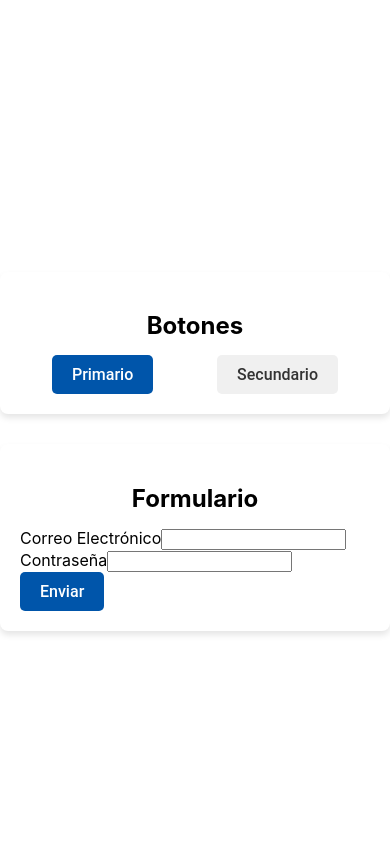
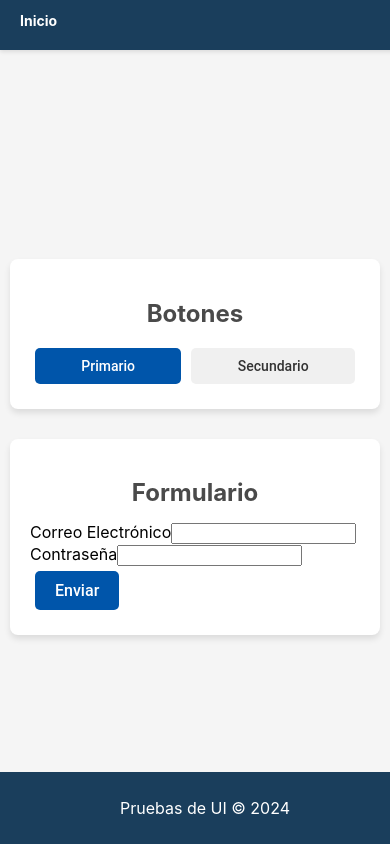
Before and after one commit to Olm72/frontend, a React (Create React App) app: page / in a window 390 px wide. Built offline with nearby package versions, Linux system fonts and the light colour scheme.

Commit message:
Añadidos componentes de manejo de errores (Error404, Error500), App.jsx y App.css

```diff
--- a/src/App.css
+++ b/src/App.css
@@ -1,3 +1,18 @@
+/* Variables globales de colores */
+:root {
+  --azul-marino: #1A3E5C;
+  --azul-claro: #4A90E2;
+  --gris-claro: #F5F5F5;
+  --gris-oscuro: #4A4A4A;
+  --verde-esmeralda: #3CB371;
+
+  /* Ajustes específicos */
+  --background-color: var(--gris-claro); /* Fondo general */
+  --primary-color: var(--azul-marino);  /* Encabezados y navegación */
+  --text-color: var(--gris-oscuro);     /* Texto secundario */
+}
+
+/* Contenedor principal */
 .app-container {
   display: flex;
   flex-direction: column;
@@ -5,11 +20,52 @@
   background-color: var(--background-color);
 }
 
+/* Header */
 .app-header {
-  background-color: var(--primary-color);
+  background-color: var(--primary-color); /* Azul marino */
   color: white;
+  padding: 10px 20px;
+  position: fixed; /* Fija el header en la parte superior */
+  top: 0;
+  left: 0;
+  width: 100%; /* Asegura que el header ocupe todo el ancho */
+  z-index: 1000; /* Hace que el header esté por encima de otros elementos */
+  display: flex;
+  align-items: center;
+  justify-content: space-between; /* Espacio entre contenido del header */
+  box-shadow: 0px 2px 4px rgba(0, 0, 0, 0.1); /* Sombra opcional */
+}
+
+.header-nav .nav-list {
+  display: flex;
+  list-style: none;
+  margin: 0;
+  padding: 0;
+}
+
+.header-nav .nav-list li {
+  margin-left: 20px;
+}
+
+.header-nav .nav-list li a {
+  color: white;
+  text-decoration: none;
+  font-size: 16px;
+  font-weight: bold;
+}
+
+.header-nav .nav-list li a:hover {
+  text-decoration: underline;
+}
+
+/* Contenido principal */
+.main-content {
+  flex: 1;
+  display: flex;
+  flex-direction: column;
   padding: 20px;
-  text-align: center;
+  margin-top: 60px; /* Deja espacio para el header */
+  overflow: auto;
 }
 
 .app-main {
@@ -42,11 +98,65 @@
 .button-group {
   display: flex;
   justify-content: space-around;
+  flex-wrap: wrap; /* Permite que los botones se ajusten */
 }
 
+button {
+  flex: 1 1 auto; /* Los botones se expanden proporcionalmente */
+  margin: 5px;
+}
+
+/* Footer */
 .app-footer {
-  background-color: var(--text-color);
+  background-color: var(--primary-color); /* Azul marino */
   color: white;
   text-align: center;
   padding: 10px;
+  position: fixed; /* Fija el footer en la parte inferior */
+  bottom: 0;
+  left: 0; /* Eliminado margen lateral */
+  width: 100%; /* Footer ocupa todo el ancho */
+  z-index: 1000; /* Coloca el footer encima de otros elementos si es necesario */
 }
+
+/* Responsividad */
+@media (max-width: 768px) {
+  .app-header {
+    flex-direction: column;
+    align-items: flex-start;
+  }
+
+  .header-nav .nav-list {
+    flex-direction: column;
+    align-items: flex-start;
+  }
+
+  .header-nav .nav-list li {
+    margin-left: 0;
+    margin-bottom: 10px;
+  }
+
+  .main-content {
+    padding: 10px; /* Ajusta el espacio en pantallas pequeñas */
+    margin-top: 80px; /* Ajusta espacio para header responsivo */
+  }
+
+  .app-footer {
+    width: 100%; /* Footer ocupa todo el ancho */
+  }
+}
+
+@media (max-width: 480px) {
+  .header-nav .nav-list li a {
+    font-size: 14px;
+  }
+
+  .button-group button {
+    font-size: 14px;
+    padding: 10px;
+  }
+
+  .app-footer {
+    width: 100%;
+  }
+}
--- a/src/App.jsx
+++ b/src/App.jsx
@@ -1,6 +1,9 @@
 import React from "react";
+import { BrowserRouter as Router, Routes, Route, Link } from "react-router-dom";
 import Button from "./components/Button/Button";
 import Form from "./components/Form/Form";
+import Error404 from "./components/ErrorMensajes/Error404";
+import Error500 from "./components/ErrorMensajes/Error500";
 import "./App.css";
 
 const App = () => {
@@ -9,12 +12,27 @@ const App = () => {
   };
 
   return (
+    <Router>
       <div className="app-container">
+        {/* Header Responsivo */}
         <header className="app-header">
-        <h1>Prueba de Componentes</h1>
+          <nav className="header-nav">
+            <ul className="nav-list">
+              <li>
+                <Link to="/">Inicio</Link>
+              </li>
+            </ul>
+          </nav>
         </header>
 
+        {/* Contenido principal */}
+        <div className="main-content">
           <main className="app-main">
+            <Routes>
+              <Route
+                path="/"
+                element={
+                  <>
                     <section className="button-section">
                       <h2>Botones</h2>
                       <div className="button-group">
@@ -22,13 +40,11 @@ const App = () => {
                           text="Primario"
                           type="primary"
                           onClick={() => handleButtonClick("Primario")}
-              aria-label="Botón Primario"
                         />
                         <Button
                           text="Secundario"
                           type="secondary"
                           onClick={() => handleButtonClick("Secundario")}
-              aria-label="Botón Secundario"
                         />
                       </div>
                     </section>
@@ -37,16 +53,30 @@ const App = () => {
                       <h2>Formulario</h2>
                       <Form
                         onSubmit={(data) =>
-              alert(`Formulario enviado con los datos: ${JSON.stringify(data)}`)
+                          alert(
+                            `Formulario enviado con los datos: ${JSON.stringify(
+                              data
+                            )}`
+                          )
                         }
                       />
                     </section>
+                  </>
+                }
+              />
+              <Route path="/error404" element={<Error404 />} />
+              <Route path="/error500" element={<Error500 />} />
+              <Route path="*" element={<Error404 />} />
+            </Routes>
           </main>
 
+          {/* Footer */}
           <footer className="app-footer">
             <p>Pruebas de UI © 2024</p>
           </footer>
         </div>
+      </div>
+    </Router>
   );
 };
 
--- /dev/null
+++ b/src/components/ErrorMensajes/Error404.jsx
@@ -0,0 +1,18 @@
+import React from "react";
+import { Link } from "react-router-dom";
+import "./ErrorMensajes.css";
+
+
+const Error404 = () => {
+  return (
+    <div className="error-page">
+      <h1>Error 404</h1>
+      <p>La página que buscas no existe.</p>
+      <Link to="/" className="back-home">
+        Volver al inicio
+      </Link>
+    </div>
+  );
+};
+
+export default Error404;
--- /dev/null
+++ b/src/components/ErrorMensajes/Error500.jsx
@@ -0,0 +1,17 @@
+import React from "react";
+import { Link } from "react-router-dom";
+import "./ErrorMensajes.css";
+
+const Error500 = () => {
+  return (
+    <div className="error-page">
+      <h1>Error 500</h1>
+      <p>Hubo un problema en el servidor.</p>
+      <Link to="/" className="back-home">
+        Volver al inicio
+      </Link>
+    </div>
+  );
+};
+
+export default Error500;
--- /dev/null
+++ b/src/components/ErrorMensajes/ErrorMensajes.css
@@ -0,0 +1,34 @@
+.error-page {
+  text-align: center;
+  margin-top: 50px;
+  padding: 20px;
+  font-family: Arial, sans-serif;
+  color: var(--text-color); /* Usa el color general para texto */
+  background-color: var(--background-color); /* Fondo general */
+}
+
+.error-page h1 {
+  font-size: 4rem;
+  color: var(--verde-esmeralda); /* Usa el verde como color de acento */
+}
+
+.error-page p {
+  font-size: 1.5rem;
+  color: var(--text-color); /* Usa el color general para texto */
+}
+
+.error-page a {
+  display: inline-block;
+  margin-top: 20px;
+  padding: 10px 20px;
+  font-size: 1.2rem;
+  color: white; /* Texto blanco para contraste */
+  background-color: var(--azul-claro); /* Usa el azul claro como fondo */
+  text-decoration: none;
+  border-radius: 5px;
+  transition: background-color 0.3s ease;
+}
+
+.error-page a:hover {
+  background-color: var(--azul-marino); /* Cambia al azul marino en hover */
+}
```
Also changed, not shown: package.json (+5 -2 lines), src/components/ErrorMensajes.jsx (+14 -14 lines), 1 other file (tests, documents, lock files or other folders). Lines whose indentation alone changed are shown as unchanged.
